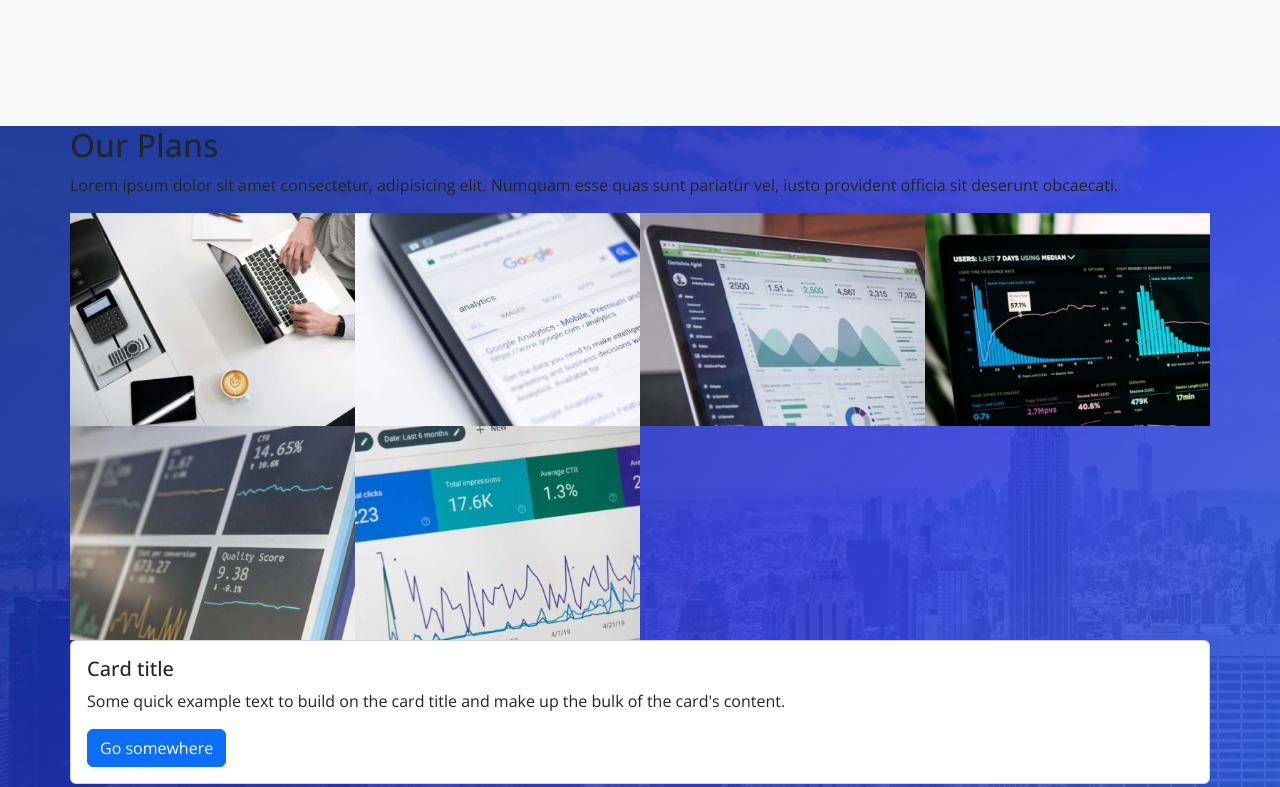
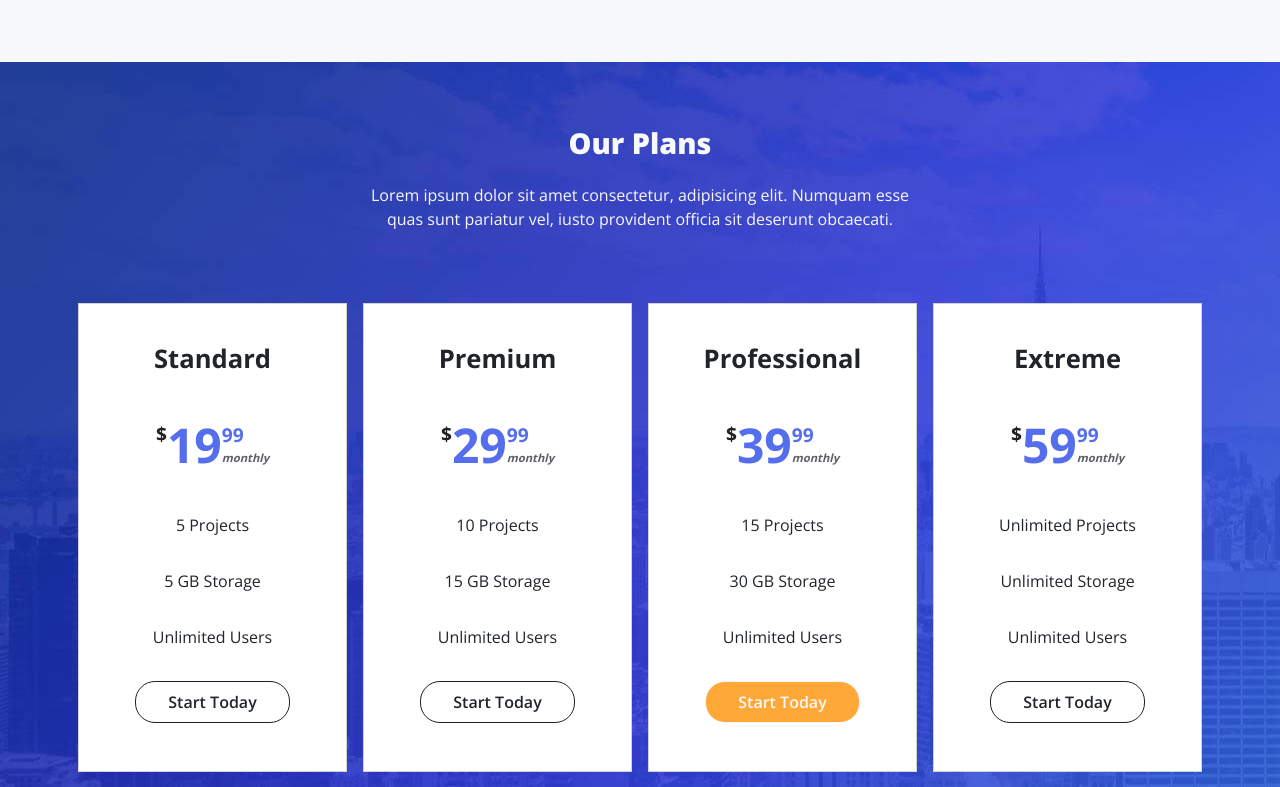
Before and after one commit to Vinffs/proj-html-vuejs, a Vue app: page / in a window 1280 px wide. Shown: the part 3593-4380 px from the top of the page. Built offline with nearby package versions, Linux system fonts and the light colour scheme.

Commit message:
finished "our plans" section

```diff
--- a/src/assets/data/store.js
+++ b/src/assets/data/store.js
@@ -117,25 +117,37 @@ export const store = reactive({
   ourPlans: [
     {
       title: "Standard",
-      price: "$19.99 monthly",
+      currency: "$",
+      price: "19",
+      decimals: "99",
+      subscription: "monthly",
       features: ["5 Projects", "5 GB Storage", "Unlimited Users"],
       active: false,
     },
     {
       title: "Premium",
-      price: "$29.99 monthly",
+      currency: "$",
+      price: "29",
+      decimals: "99",
+      subscription: "monthly",
       features: ["10 Projects", "15 GB Storage", "Unlimited Users"],
       active: false,
     },
     {
       title: "Professional",
-      price: "$39.99 monthly",
+      currency: "$",
+      price: "39",
+      decimals: "99",
+      subscription: "monthly",
       features: ["15 Projects", "30 GB Storage", "Unlimited Users"],
       active: true,
     },
     {
       title: "Extreme",
-      price: "$59.99 monthly",
+      currency: "$",
+      price: "59",
+      decimals: "99",
+      subscription: "monthly",
       features: ["Unlimited Projects", "Unlimited Storage", "Unlimited Users"],
       active: false,
     },
--- a/src/components/MainComponents/AboutWorkComponent.vue
+++ b/src/components/MainComponents/AboutWorkComponent.vue
@@ -12,7 +12,7 @@
               :alt="article.name"></a>
         </div>
       </div>
-      <div class="text-center py-5">
+      <div class="text-center py-3">
         <button>VIEW OUR WORK</button>
       </div>
     </div>
--- a/src/components/MainComponents/PlansComponent.vue
+++ b/src/components/MainComponents/PlansComponent.vue
@@ -7,19 +7,39 @@
           officia sit deserunt obcaecati.</p>
       </div>
       <div class="row m-0">
-        <div class="col-3 p-0" v-for=" article in store.ourWork">
-          <a :href="article.ref"><img class="w-100" :src="('/images/case-study-gallery' + article.path + '400x300.jpg')"
-              :alt="article.name"></a>
+        <div class="col-3 p-0 " v-for="plan in store.ourPlans">
+          <div class="p-2">
+            <div class="card text-center rounded-0 py-4">
+              <div class="card-body">
+                <h5 class="card-title fw-bold">{{ plan.title }}</h5>
+                <p class="card-text d-flex justify-content-center">
+                <div class="currency d-flex">
+                  <div>
+                    {{ plan.currency }}
+                  </div>
+                  <div>
+                    {{ plan.price }}
+                  </div>
+                </div>
+                <div class="d-flex flex-column in-column align-items-start">
+                  <div>
+                    {{ plan.decimals }}
+                  </div>
+                  <div>
+                    {{ plan.subscription }}
+                  </div>
+                </div>
+                </p>
+                <ul class=" list-unstyled">
+                  <li class="py-3" v-for="description in plan.features"> {{ description }}</li>
+                </ul>
+                <a href="#" class="btn button" :class="{ 'active-button': plan.active }">Start Today</a>
+              </div>
+            </div>
+          </div>
         </div>
       </div>
-      <div class="card">
-        <div class="card-body">
-          <h5 class="card-title">Card title</h5>
-          <p class="card-text">Some quick example text to build on the card title and make up the bulk of the card's
-            content.</p>
-          <a href="#" class="btn btn-primary">Go somewhere</a>
-        </div>
-      </div>
+
     </div>
   </section>
 </template>
@@ -38,12 +58,88 @@ export default {
 </script>
 
 <style lang="scss" scoped>
+@use "../../assets/styles/partials/variables" as *;
+
 section {
-  height: 1000px;
   background-image: url('/images/background1.jpg');
+  padding: 4em 0;
 
-  div.container {
-    height: 1000px;
+  .title-container {
+    width: 50%;
+    padding-bottom: 3em;
+    margin: auto;
+    color: $color_terciary;
+
+    h2 {
+      font-weight: 800;
+      font-size: 1.8em;
+      padding-bottom: 0.5em;
+    }
+
+    h2,
+    p {
+      text-align: center;
+    }
+
   }
+
+  .button {
+    padding: 0.5em 2em;
+    margin-bottom: 0.5em;
+    border: 1px solid $color_dark_grey;
+    border-radius: 20px;
+    font-weight: 600;
+  }
+
+  .active-button {
+    background-color: $color_primary;
+    color: $color_terciary;
+    border: 1px solid $color_terciary;
+  }
+
+  .card-body {
+
+    h5 {
+      font-size: 1.6em;
+      font-weight: 800;
+      padding-bottom: 1em;
+    }
+
+    .currency {
+      div:first-child {
+        padding-top: 0.6em;
+        font-size: 1.2em;
+        font-weight: 700;
+        color: $color_dark_grey;
+      }
+
+      div:last-child {
+        font-size: 3em !important;
+        font-weight: 700;
+        color: $color_secondary;
+      }
+
+    }
+
+    .in-column {
+      padding-top: 0.8em;
+
+      div:first-child {
+        color: $color_secondary;
+        font-size: 1.2em;
+        font-weight: 700;
+      }
+
+      div:last-child {
+        color: $color_light_grey;
+        font-size: 0.7em;
+        font-weight: 700;
+        font-style: italic;
+      }
+    }
+
+  }
+
+
 }
 </style>
```
